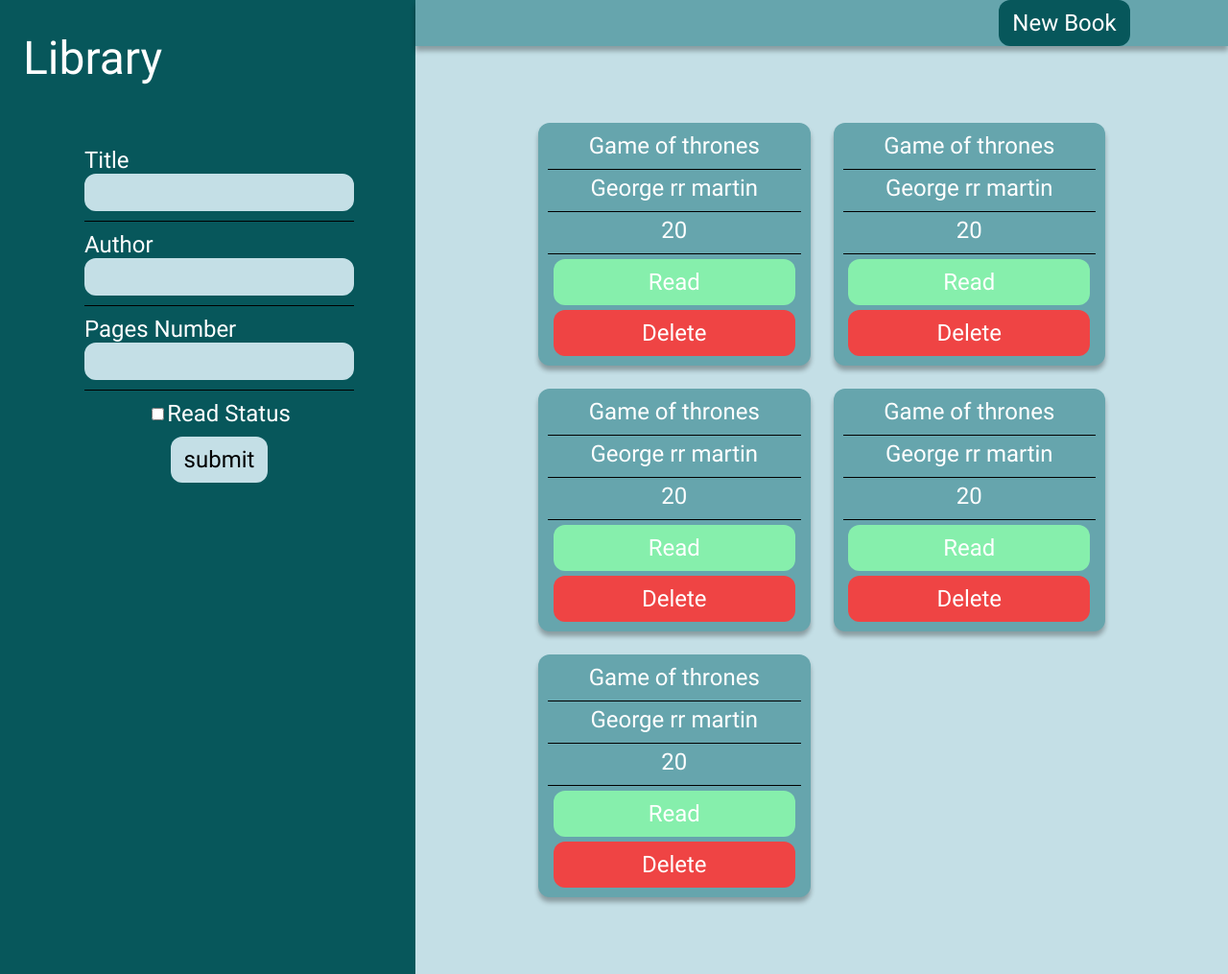
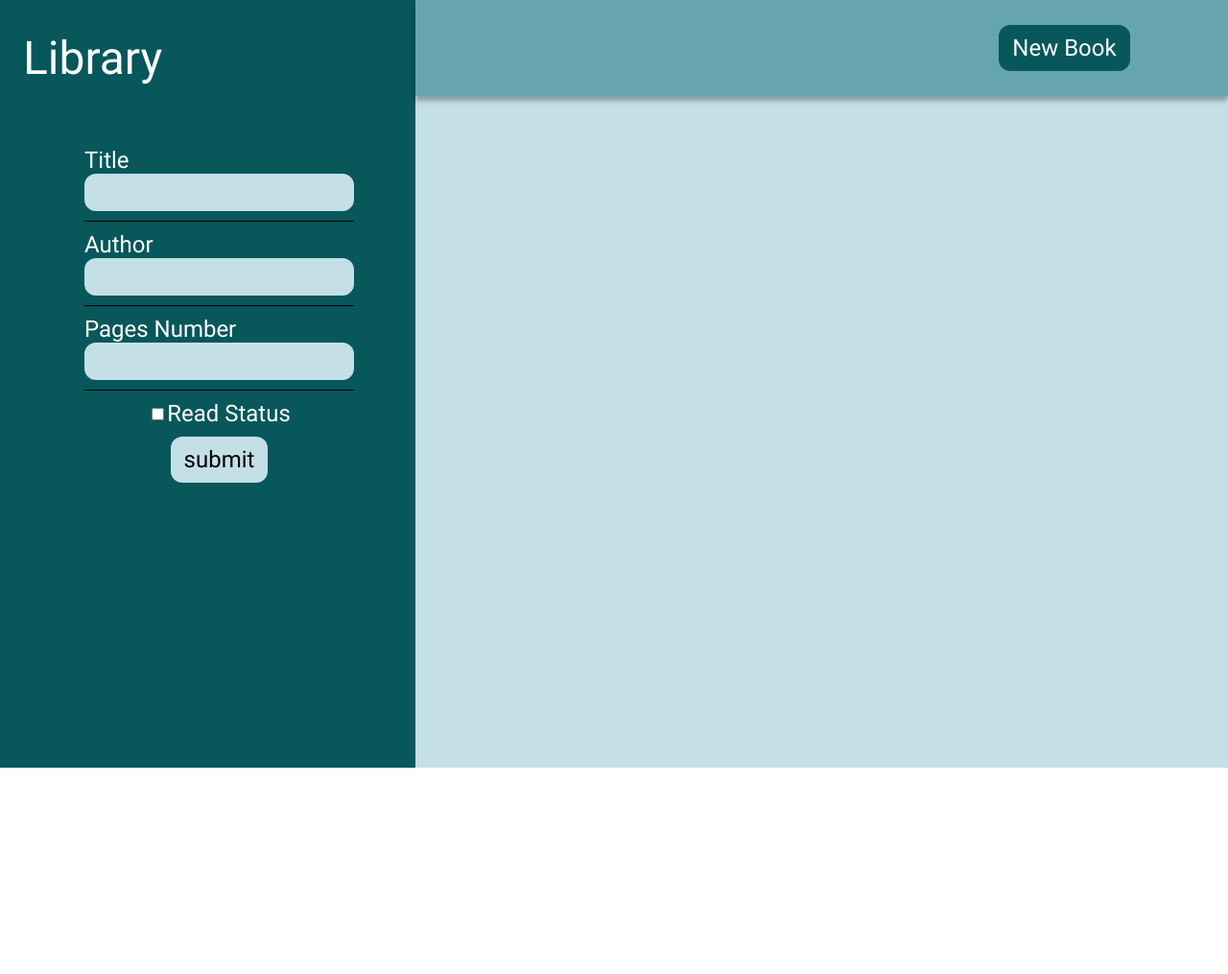
Before and after one commit to kingmohbil/Library, a plain HTML site: page src/index.html in a window 1280 px wide. Shown: the whole page at 96% size. After the commit the page ends 800 px from the top, so only its background shows below. Drawn offline with Linux system fonts and the light colour scheme.

Commit message:
the file contains the development application

```diff
--- a/src/index.html
+++ b/src/index.html
@@ -5,7 +5,7 @@
     <meta http-equiv="X-UA-Compatible" content="IE=edge" />
     <meta name="viewport" content="width=device-width, initial-scale=1.0" />
     <link rel="stylesheet" href="style.css" />
-    <link rel="icon" type="image/x-icon" href="../Assets/" />
+    <link rel="icon" type="image/x-icon" href="../Assets/books.png" />
     <script src="main.js" defer></script>
     <title>Library</title>
   </head>
@@ -56,61 +56,6 @@
       </div>
       <div class="content">
         <div class="card-container">
-          <div class="card">
-            <div class="title-container">Game of thrones</div>
-            <div class="author-container">George rr martin</div>
-            <div class="pages-container">20</div>
-            <div class="status-btn-container">
-              <button class="status-button">Read</button>
-            </div>
-            <div class="delete-btn-container">
-              <button class="delete-btn">Delete</button>
-            </div>
-          </div>
-          <div class="card">
-            <div class="title-container">Game of thrones</div>
-            <div class="author-container">George rr martin</div>
-            <div class="pages-container">20</div>
-            <div class="status-btn-container">
-              <button class="status-button">Read</button>
-            </div>
-            <div class="delete-btn-container">
-              <button class="delete-btn">Delete</button>
-            </div>
-          </div>
-          <div class="card">
-            <div class="title-container">Game of thrones</div>
-            <div class="author-container">George rr martin</div>
-            <div class="pages-container">20</div>
-            <div class="status-btn-container">
-              <button class="status-button">Read</button>
-            </div>
-            <div class="delete-btn-container">
-              <button class="delete-btn">Delete</button>
-            </div>
-          </div>
-          <div class="card">
-            <div class="title-container">Game of thrones</div>
-            <div class="author-container">George rr martin</div>
-            <div class="pages-container">20</div>
-            <div class="status-btn-container">
-              <button class="status-button">Read</button>
-            </div>
-            <div class="delete-btn-container">
-              <button class="delete-btn">Delete</button>
-            </div>
-          </div>
-          <div class="card">
-            <div class="title-container">Game of thrones</div>
-            <div class="author-container">George rr martin</div>
-            <div class="pages-container">20</div>
-            <div class="status-btn-container">
-              <button class="status-button">Read</button>
-            </div>
-            <div class="delete-btn-container">
-              <button class="delete-btn">Delete</button>
-            </div>
-          </div>
         </div>
       </div>
     </div>
```
